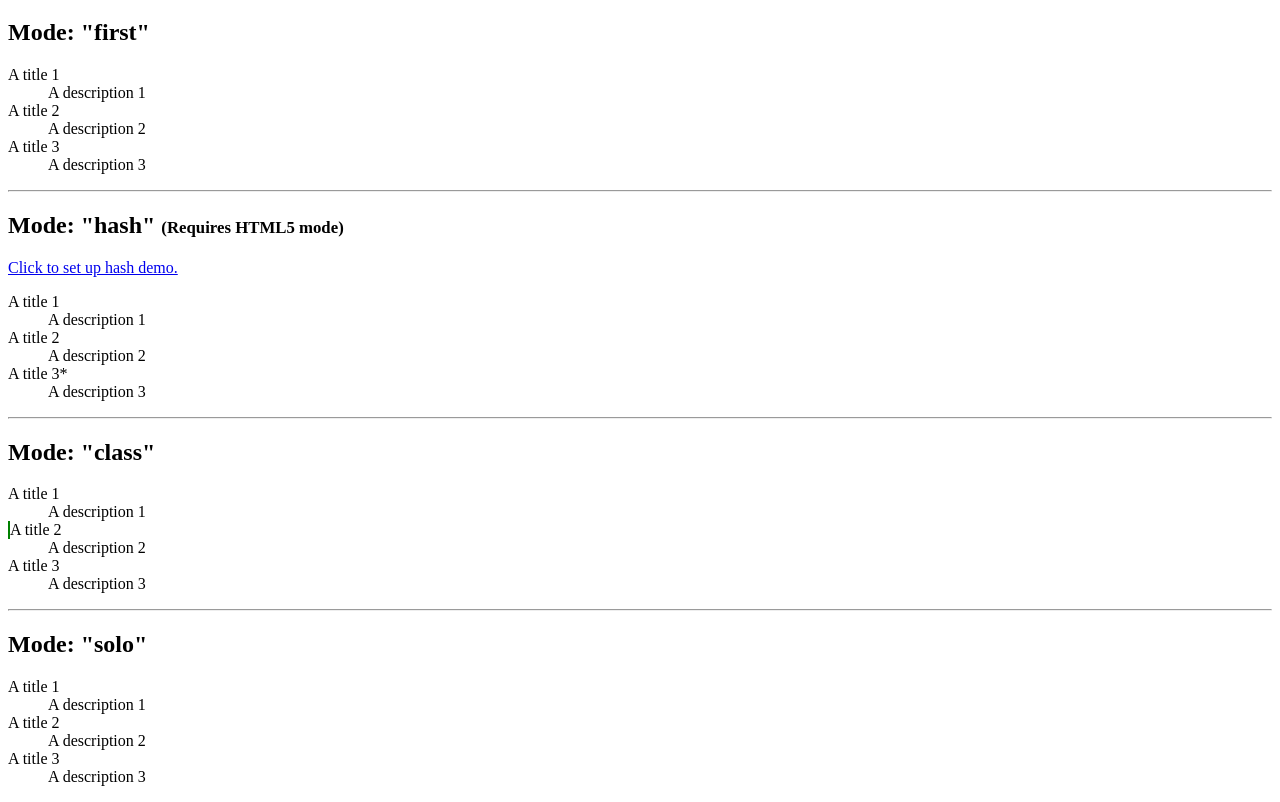
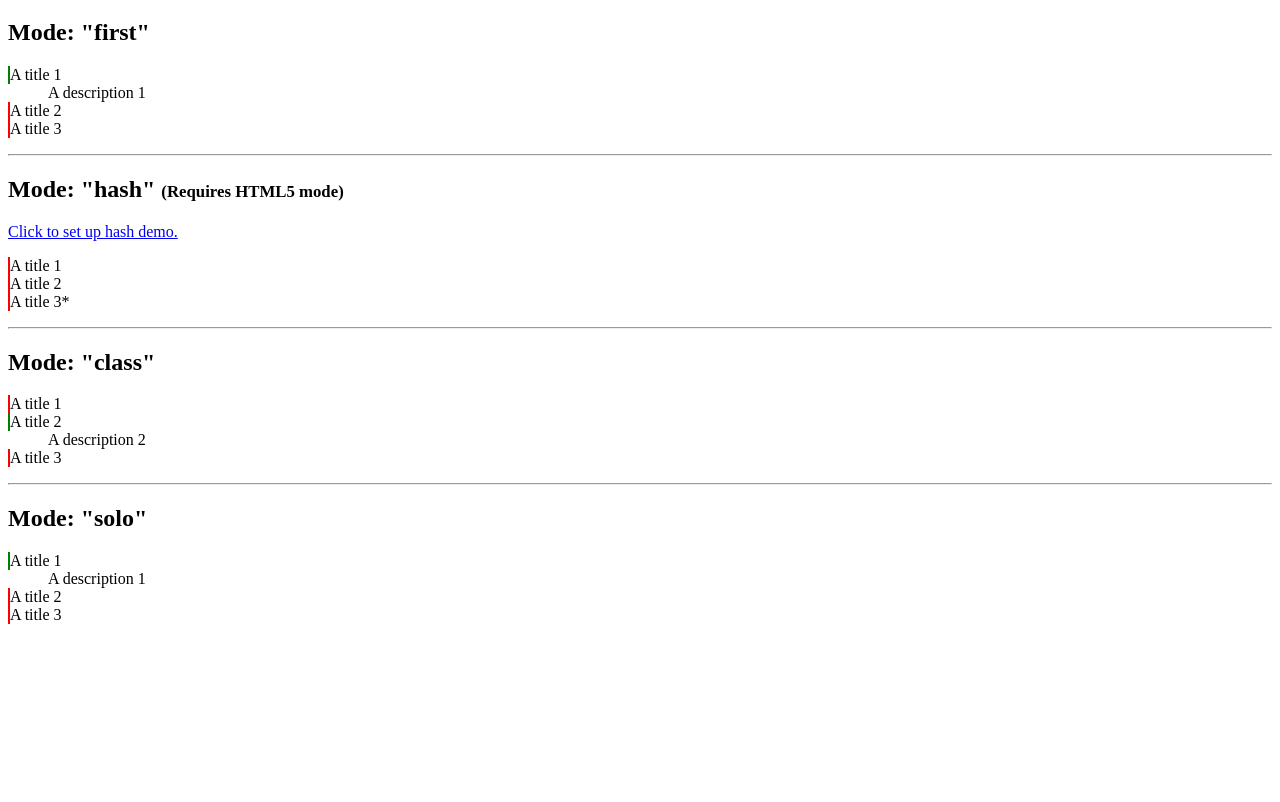
Before and after one commit to atwright147/angular-accordion, a website: page index.html in a window 1280 px wide. Shown: the part 61-863 px from the top of the page. After the commit the page ends 800 px from the top, so only its background shows below. Drawn offline with nearby package versions, Linux system fonts and the light colour scheme.

Commit message:
add module file into demo page

```diff
--- a/index.html
+++ b/index.html
@@ -75,6 +75,7 @@
 	</dl>
 
 	<script src="./bower_components/angular/angular.js"></script>
+	<script src="./src/accordion.module.js"></script>
 	<script src="./src/accordion.directive.js"></script>
 	<script src="./app.js"></script>
 </body>
```
